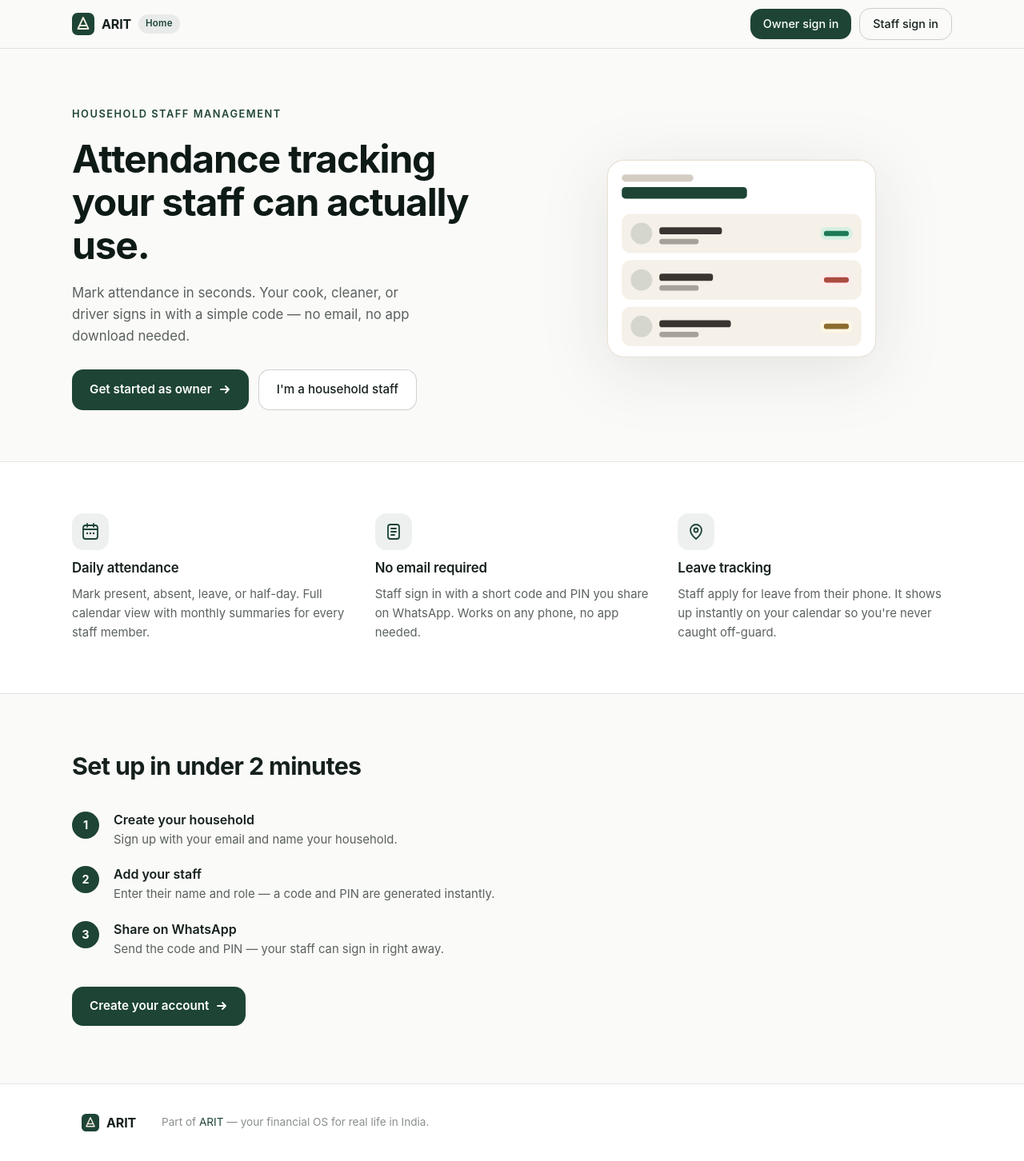
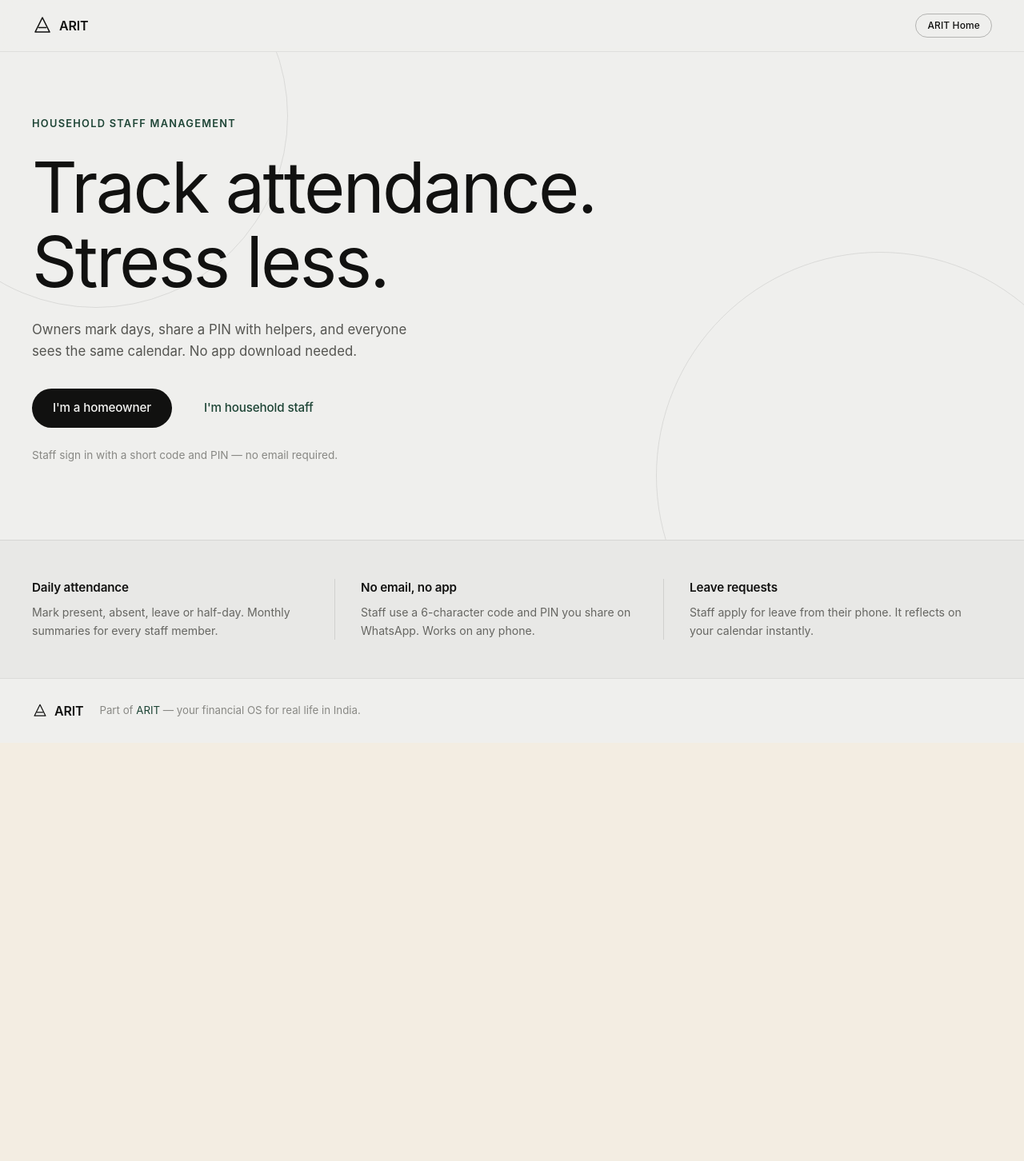
Before and after one commit to shreyanshtripathi102019/househelp-tracker, a Next.js app: page / in a window 1280 px wide. Shown: the whole page at 80% size. After the commit the page ends 929 px from the top, so only its background shows below. Built offline with nearby package versions, Linux system fonts and the light colour scheme.

Commit message:
redesign: match arit.co.in aesthetic — light grey bg, display type, outlined A, pill buttons

```diff
--- a/app/globals.css
+++ b/app/globals.css
@@ -1138,301 +1138,237 @@ select:focus-visible {
 }
 
 /* =========================================================================
-   Landing page (home.arit.co.in)
+   Landing page — matches arit.co.in aesthetic
+   Light grey bg · huge display type · outlined A mark · pill buttons
    ========================================================================= */
 
 .lp-root {
   min-height: 100vh;
-  background: #fafaf8;
-  color: var(--ink);
+  background: #efefed;
+  color: #111110;
   display: flex;
   flex-direction: column;
+  font-family: inherit;
 }
 
-/* Nav */
+/* ── Nav ── */
 .lp-nav {
   position: sticky;
   top: 0;
   z-index: 10;
-  background: rgba(250, 250, 248, 0.9);
-  backdrop-filter: blur(12px);
-  border-bottom: 1px solid var(--line);
+  background: rgba(239, 239, 237, 0.85);
+  backdrop-filter: blur(14px);
+  -webkit-backdrop-filter: blur(14px);
+  border-bottom: 1px solid rgba(0,0,0,0.07);
 }
 
 .lp-nav-inner {
-  width: min(1100px, calc(100% - 48px));
+  width: min(1200px, calc(100% - 48px));
   margin: 0 auto;
-  height: 60px;
+  height: 64px;
   display: flex;
   align-items: center;
   justify-content: space-between;
-  gap: 16px;
 }
 
 .lp-logo {
   display: flex;
   align-items: center;
-  gap: 9px;
+  gap: 8px;
   text-decoration: none;
-  color: var(--ink);
+  color: #111110;
 }
 
-.lp-logo-wordmark {
-  font-weight: 700;
+.lp-wordmark {
   font-size: 1rem;
+  font-weight: 600;
   letter-spacing: -0.01em;
+  color: #111110;
 }
 
-.lp-product-badge {
-  font-size: 0.72rem;
-  font-weight: 600;
-  color: var(--brand);
-  background: var(--brand-soft);
-  padding: 3px 9px;
+.lp-pill-tag {
+  font-size: 0.75rem;
+  font-weight: 500;
+  color: #111110;
+  border: 1px solid rgba(0,0,0,0.25);
   border-radius: 999px;
-  letter-spacing: 0.02em;
+  padding: 5px 14px;
+  letter-spacing: 0.01em;
 }
 
-.lp-nav-links {
+/* ── Hero ── */
+.lp-hero {
+  position: relative;
+  overflow: hidden;
+  flex: 1;
   display: flex;
-  align-items: center;
-  gap: 10px;
+  align-items: flex-start;
 }
 
-.lp-nav-signin {
-  font-size: 0.9rem;
-  font-weight: 500;
-  padding: 8px 16px;
-  border-radius: var(--radius-md);
-  background: var(--brand);
-  color: #fff;
-  text-decoration: none;
-  transition: background 150ms ease;
+.lp-hero-content {
+  width: min(1200px, calc(100% - 48px));
+  margin: 0 auto;
+  padding: 80px 0 96px;
+  display: grid;
+  gap: 24px;
+  position: relative;
+  z-index: 1;
 }
 
-.lp-nav-signin:hover {
-  background: var(--brand-deep);
+/* Decorative circles — matching arit.co.in */
+.lp-circle {
+  position: absolute;
+  border-radius: 50%;
+  border: 1px solid rgba(0,0,0,0.09);
+  pointer-events: none;
 }
 
-.lp-nav-signin.secondary {
-  background: transparent;
-  color: var(--ink);
-  border: 1px solid var(--line-strong);
+.lp-circle-tl {
+  width: 480px;
+  height: 480px;
+  top: -160px;
+  left: -120px;
 }
 
-.lp-nav-signin.secondary:hover {
-  background: var(--surface-soft);
-}
-
-/* Hero */
-.lp-hero {
-  width: min(1100px, calc(100% - 48px));
-  margin: 0 auto;
-  padding: 72px 0 64px;
-  display: grid;
-  grid-template-columns: 1fr 1fr;
-  gap: 48px;
-  align-items: center;
-}
-
-.lp-hero-inner {
-  display: grid;
-  gap: 20px;
+.lp-circle-br {
+  width: 560px;
+  height: 560px;
+  bottom: -200px;
+  right: -100px;
 }
 
 .lp-eyebrow {
   font-size: 0.8rem;
   font-weight: 600;
   text-transform: uppercase;
-  letter-spacing: 0.12em;
-  color: var(--brand);
+  letter-spacing: 0.1em;
+  color: #1d4435;
   margin: 0;
 }
 
 .lp-headline {
-  font-size: clamp(2rem, 4vw, 3rem);
-  font-weight: 700;
-  line-height: 1.12;
-  letter-spacing: -0.025em;
+  font-size: clamp(2.8rem, 7vw, 5.5rem);
+  font-weight: 400;
+  line-height: 1.06;
+  letter-spacing: -0.03em;
   margin: 0;
-  color: #0e1a16;
+  color: #111110;
+  max-width: 820px;
 }
 
 .lp-sub {
   font-size: 1.05rem;
-  color: var(--ink-soft);
-  line-height: 1.6;
-  max-width: 440px;
+  color: #555551;
+  line-height: 1.65;
+  max-width: 480px;
   margin: 0;
 }
 
-.lp-ctas {
+.lp-actions {
   display: flex;
   flex-wrap: wrap;
-  gap: 12px;
+  gap: 14px;
   margin-top: 8px;
 }
 
-.lp-cta-primary {
+.lp-btn-dark {
   display: inline-flex;
   align-items: center;
-  gap: 8px;
-  background: var(--brand);
-  color: #fff;
-  font-weight: 600;
+  background: #111110;
+  color: #f5f5f3;
+  font-weight: 500;
   font-size: 0.95rem;
-  padding: 13px 22px;
-  border-radius: var(--radius-md);
+  padding: 13px 26px;
+  border-radius: 999px;
   text-decoration: none;
   transition: background 150ms ease;
+  letter-spacing: -0.01em;
 }
 
-.lp-cta-primary:hover {
-  background: var(--brand-deep);
+.lp-btn-dark:hover {
+  background: #2a2a28;
 }
 
-.lp-cta-secondary {
+.lp-btn-green {
   display: inline-flex;
   align-items: center;
+  color: #1d4435;
   font-weight: 500;
   font-size: 0.95rem;
-  padding: 13px 22px;
-  border-radius: var(--radius-md);
-  border: 1px solid var(--line-strong);
-  color: var(--ink);
+  padding: 13px 26px;
+  border-radius: 999px;
   text-decoration: none;
-  background: var(--surface);
-  transition: background 150ms ease;
+  transition: color 150ms ease;
+  letter-spacing: -0.01em;
 }
 
-.lp-cta-secondary:hover {
-  background: var(--surface-soft);
+.lp-btn-green:hover {
+  color: #122c22;
 }
 
-.lp-hero-visual {
-  display: flex;
-  justify-content: center;
+.lp-footnote {
+  font-size: 0.85rem;
+  color: #888884;
+  margin: 0;
 }
 
-.lp-hero-svg {
-  width: 100%;
-  max-width: 380px;
-  filter: drop-shadow(0 16px 40px rgba(18,34,30,.1));
-  border-radius: 18px;
-}
-
-/* Features */
+/* ── Features strip ── */
 .lp-features {
-  background: var(--surface);
-  border-top: 1px solid var(--line);
-  border-bottom: 1px solid var(--line);
+  border-top: 1px solid rgba(0,0,0,0.08);
+  background: #e8e8e6;
 }
 
 .lp-features-inner {
-  width: min(1100px, calc(100% - 48px));
+  width: min(1200px, calc(100% - 48px));
   margin: 0 auto;
-  padding: 64px 0;
-  display: grid;
-  grid-template-columns: repeat(3, 1fr);
-  gap: 36px;
+  padding: 48px 0;
+  display: flex;
+  align-items: flex-start;
+  gap: 0;
 }
 
-.lp-feature {
+.lp-feat {
+  flex: 1;
   display: grid;
-  gap: 12px;
-  align-content: start;
+  gap: 8px;
+  padding: 0 32px 0 0;
 }
 
-.lp-feature-icon {
-  width: 46px;
-  height: 46px;
-  background: var(--brand-soft);
-  color: var(--brand);
-  border-radius: var(--radius-md);
-  display: flex;
-  align-items: center;
-  justify-content: center;
+.lp-feat:first-child {
+  padding-left: 0;
 }
 
-.lp-feature h3 {
-  font-size: 1.05rem;
-  font-weight: 600;
-  margin: 0;
+.lp-feat-divider {
+  width: 1px;
+  align-self: stretch;
+  background: rgba(0,0,0,0.1);
+  margin: 0 32px 0 0;
+  flex-shrink: 0;
 }
 
-.lp-feature p {
-  color: var(--ink-soft);
-  font-size: 0.93rem;
+.lp-feat-title {
+  font-size: 0.95rem;
+  font-weight: 600;
+  color: #111110;
+  margin: 0;
+  letter-spacing: -0.01em;
+}
+
+.lp-feat-body {
+  font-size: 0.88rem;
+  color: #666662;
   line-height: 1.6;
   margin: 0;
 }
 
-/* How it works */
-.lp-how {
-  width: min(1100px, calc(100% - 48px));
-  margin: 0 auto;
-  padding: 72px 0;
-}
-
-.lp-section-title {
-  font-size: clamp(1.4rem, 2.5vw, 1.9rem);
-  font-weight: 700;
-  letter-spacing: -0.02em;
-  margin: 0 0 36px;
-}
-
-.lp-steps {
-  display: grid;
-  gap: 20px;
-  max-width: 560px;
-}
-
-.lp-step {
-  display: flex;
-  gap: 18px;
-  align-items: start;
-}
-
-.lp-step-num {
-  width: 34px;
-  height: 34px;
-  min-width: 34px;
-  background: var(--brand);
-  color: #fff;
-  border-radius: 50%;
-  display: flex;
-  align-items: center;
-  justify-content: center;
-  font-weight: 700;
-  font-size: 0.9rem;
-  margin-top: 2px;
-}
-
-.lp-step strong {
-  display: block;
-  font-weight: 600;
-  margin-bottom: 2px;
-}
-
-.lp-step p {
-  color: var(--ink-soft);
-  font-size: 0.93rem;
-  margin: 0;
-}
-
-.lp-how-cta {
-  margin-top: 36px;
-}
-
-/* Footer */
+/* ── Footer ── */
 .lp-footer {
-  background: var(--surface);
-  border-top: 1px solid var(--line);
-  margin-top: auto;
+  border-top: 1px solid rgba(0,0,0,0.08);
+  background: #efefed;
 }
 
 .lp-footer-inner {
-  width: min(1100px, calc(100% - 48px));
+  width: min(1200px, calc(100% - 48px));
   margin: 0 auto;
   padding: 28px 0;
   display: flex;
@@ -1440,61 +1376,68 @@ select:focus-visible {
   gap: 20px;
 }
 
-.lp-footer-copy {
-  font-size: 0.85rem;
-  color: var(--ink-faint);
+.lp-footer-text {
+  font-size: 0.83rem;
+  color: #888884;
   margin: 0;
 }
 
-.lp-footer-copy a {
-  color: var(--brand);
+.lp-footer-text a {
+  color: #1d4435;
   text-decoration: none;
 }
 
-/* Responsive */
-@media (max-width: 860px) {
-  .lp-hero {
-    grid-template-columns: 1fr;
-    padding: 48px 0 40px;
-    gap: 36px;
+/* ── Responsive ── */
+@media (max-width: 768px) {
+  .lp-headline {
+    font-size: clamp(2.2rem, 9vw, 3.2rem);
   }
 
-  .lp-hero-visual {
-    order: -1;
-  }
-
-  .lp-hero-svg {
-    max-width: 280px;
+  .lp-hero-content {
+    padding: 56px 0 64px;
+    gap: 18px;
   }
 
   .lp-features-inner {
-    grid-template-columns: 1fr;
-    gap: 28px;
-    padding: 40px 0;
+    flex-direction: column;
+    gap: 24px;
+    padding: 32px 0;
   }
 
-  .lp-nav-signin.secondary {
-    display: none;
+  .lp-feat {
+    padding: 0;
+  }
+
+  .lp-feat-divider {
+    width: 100%;
+    height: 1px;
+    margin: 0;
+  }
+
+  .lp-circle-tl {
+    width: 300px;
+    height: 300px;
+    top: -80px;
+    left: -80px;
+  }
+
+  .lp-circle-br {
+    width: 320px;
+    height: 320px;
+    bottom: -100px;
+    right: -80px;
   }
 }
 
-@media (max-width: 520px) {
-  .lp-headline {
-    font-size: 1.7rem;
-  }
-
-  .lp-ctas {
+@media (max-width: 480px) {
+  .lp-actions {
     flex-direction: column;
-  }
-
-  .lp-cta-primary,
-  .lp-cta-secondary {
-    justify-content: center;
+    align-items: flex-start;
   }
 
   .lp-footer-inner {
     flex-direction: column;
     align-items: flex-start;
-    gap: 8px;
+    gap: 6px;
   }
 }
--- a/app/page.js
+++ b/app/page.js
@@ -7,122 +7,61 @@ export default function HomePage() {
       <header className="lp-nav">
         <div className="lp-nav-inner">
           <Link href="/" className="lp-logo" aria-label="ARIT Home">
-            <AritMark />
-            <span className="lp-logo-wordmark">ARIT</span>
-            <span className="lp-product-badge">Home</span>
+            <AritA />
+            <span className="lp-wordmark">ARIT</span>
           </Link>
-
-          <nav className="lp-nav-links">
-            <Link className="lp-nav-signin" href="/sign-in/owner">
-              Owner sign in
-            </Link>
-            <Link className="lp-nav-signin secondary" href="/sign-in/staff">
-              Staff sign in
-            </Link>
-          </nav>
+          <span className="lp-pill-tag">ARIT Home</span>
         </div>
       </header>
 
       {/* ── Hero ── */}
       <section className="lp-hero">
-        <div className="lp-hero-inner">
+        {/* decorative circles */}
+        <div className="lp-circle lp-circle-tl" aria-hidden="true" />
+        <div className="lp-circle lp-circle-br" aria-hidden="true" />
+
+        <div className="lp-hero-content">
           <p className="lp-eyebrow">Household staff management</p>
           <h1 className="lp-headline">
-            Attendance tracking<br />
-            your staff can actually use.
+            Track attendance.<br />
+            Stress less.
           </h1>
           <p className="lp-sub">
-            Mark attendance in seconds. Your cook, cleaner, or driver signs in
-            with a simple code — no email, no app download needed.
+            Owners mark days, share a PIN with helpers, and
+            everyone sees the same calendar. No app download needed.
           </p>
 
-          <div className="lp-ctas">
-            <Link className="lp-cta-primary" href="/sign-in/owner">
-              Get started as owner
-              <ArrowRight />
+          <div className="lp-actions">
+            <Link className="lp-btn-dark" href="/sign-in/owner">
+              I&apos;m a homeowner
             </Link>
-            <Link className="lp-cta-secondary" href="/sign-in/staff">
-              I&apos;m a household staff
+            <Link className="lp-btn-green" href="/sign-in/staff">
+              I&apos;m household staff
             </Link>
           </div>
-        </div>
 
-        <div className="lp-hero-visual" aria-hidden="true">
-          <HeroIllustration />
+          <p className="lp-footnote">
+            Staff sign in with a short code and PIN — no email required.
+          </p>
         </div>
       </section>
 
-      {/* ── Features ── */}
+      {/* ── Features strip ── */}
       <section className="lp-features">
         <div className="lp-features-inner">
-          <div className="lp-feature">
-            <div className="lp-feature-icon">
-              <CalendarIcon />
-            </div>
-            <h3>Daily attendance</h3>
-            <p>
-              Mark present, absent, leave, or half-day. Full calendar view with
-              monthly summaries for every staff member.
-            </p>
+          <div className="lp-feat">
+            <p className="lp-feat-title">Daily attendance</p>
+            <p className="lp-feat-body">Mark present, absent, leave or half-day. Monthly summaries for every staff member.</p>
           </div>
-
-          <div className="lp-feature">
-            <div className="lp-feature-icon">
-              <PinIcon />
-            </div>
-            <h3>No email required</h3>
-            <p>
-              Staff sign in with a short code and PIN you share on WhatsApp.
-              Works on any phone, no app needed.
-            </p>
+          <div className="lp-feat-divider" />
+          <div className="lp-feat">
+            <p className="lp-feat-title">No email, no app</p>
+            <p className="lp-feat-body">Staff use a 6-character code and PIN you share on WhatsApp. Works on any phone.</p>
           </div>
-
-          <div className="lp-feature">
-            <div className="lp-feature-icon">
-              <LeaveIcon />
-            </div>
-            <h3>Leave tracking</h3>
-            <p>
-              Staff apply for leave from their phone. It shows up instantly on
-              your calendar so you&apos;re never caught off-guard.
-            </p>
-          </div>
-        </div>
-      </section>
-
-      {/* ── How it works ── */}
-      <section className="lp-how">
-        <div className="lp-how-inner">
-          <h2 className="lp-section-title">Set up in under 2 minutes</h2>
-          <div className="lp-steps">
-            <div className="lp-step">
-              <span className="lp-step-num">1</span>
-              <div>
-                <strong>Create your household</strong>
-                <p>Sign up with your email and name your household.</p>
-              </div>
-            </div>
-            <div className="lp-step">
-              <span className="lp-step-num">2</span>
-              <div>
-                <strong>Add your staff</strong>
-                <p>Enter their name and role — a code and PIN are generated instantly.</p>
-              </div>
-            </div>
-            <div className="lp-step">
-              <span className="lp-step-num">3</span>
-              <div>
-                <strong>Share on WhatsApp</strong>
-                <p>Send the code and PIN — your staff can sign in right away.</p>
-              </div>
-            </div>
-          </div>
-
-          <div className="lp-how-cta">
-            <Link className="lp-cta-primary" href="/sign-in/owner">
-              Create your account
-              <ArrowRight />
-            </Link>
+          <div className="lp-feat-divider" />
+          <div className="lp-feat">
+            <p className="lp-feat-title">Leave requests</p>
+            <p className="lp-feat-body">Staff apply for leave from their phone. It reflects on your calendar instantly.</p>
           </div>
         </div>
       </section>
@@ -130,12 +69,12 @@ export default function HomePage() {
       {/* ── Footer ── */}
       <footer className="lp-footer">
         <div className="lp-footer-inner">
-          <Link href="https://arit.co.in" className="lp-logo small" target="_blank">
-            <AritMark small />
-            <span className="lp-logo-wordmark">ARIT</span>
+          <Link href="https://arit.co.in" className="lp-logo" target="_blank">
+            <AritA small />
+            <span className="lp-wordmark">ARIT</span>
           </Link>
-          <p className="lp-footer-copy">
-            Part of <a href="https://arit.co.in" target="_blank" rel="noopener">ARIT</a> — your financial OS for real life in India.
+          <p className="lp-footer-text">
+            Part of <a href="https://arit.co.in" target="_blank" rel="noopener noreferrer">ARIT</a> — your financial OS for real life in India.
           </p>
         </div>
       </footer>
@@ -143,96 +82,18 @@ export default function HomePage() {
   );
 }
 
-// ── Inline SVG icons ──────────────────────────────────────────────────────────
-
-function AritMark({ small }) {
-  const size = small ? 22 : 28;
+function AritA({ small }) {
+  const s = small ? 20 : 26;
   return (
-    <svg width={size} height={size} viewBox="0 0 28 28" fill="none" aria-hidden="true">
-      <rect width="28" height="28" rx="7" fill="#1d4435" />
+    <svg width={s} height={s} viewBox="0 0 26 26" fill="none" aria-hidden="true">
       <path
-        d="M14 6L20.5 20H7.5L14 6Z"
+        d="M13 3L22 21H4L13 3Z"
+        stroke="currentColor"
+        strokeWidth="1.6"
+        strokeLinejoin="round"
         fill="none"
-        stroke="#f7efe1"
-        strokeWidth="1.8"
-        strokeLinejoin="round"
       />
-      <line x1="10" y1="16" x2="18" y2="16" stroke="#f7efe1" strokeWidth="1.8" strokeLinecap="round" />
+      <line x1="8.5" y1="15.5" x2="17.5" y2="15.5" stroke="currentColor" strokeWidth="1.6" strokeLinecap="round" />
     </svg>
   );
 }
-
-function ArrowRight() {
-  return (
-    <svg width="16" height="16" viewBox="0 0 16 16" fill="none" aria-hidden="true">
-      <path d="M3 8h10M9 4l4 4-4 4" stroke="currentColor" strokeWidth="1.8" strokeLinecap="round" strokeLinejoin="round" />
-    </svg>
-  );
-}
-
-function CalendarIcon() {
-  return (
-    <svg width="24" height="24" viewBox="0 0 24 24" fill="none" aria-hidden="true">
-      <rect x="3" y="4" width="18" height="17" rx="3" stroke="currentColor" strokeWidth="1.8" />
-      <path d="M8 2v4M16 2v4M3 9h18" stroke="currentColor" strokeWidth="1.8" strokeLinecap="round" />
-      <circle cx="8" cy="14" r="1.2" fill="currentColor" />
-      <circle cx="12" cy="14" r="1.2" fill="currentColor" />
-      <circle cx="16" cy="14" r="1.2" fill="currentColor" />
-    </svg>
-  );
-}
-
-function PinIcon() {
-  return (
-    <svg width="24" height="24" viewBox="0 0 24 24" fill="none" aria-hidden="true">
-      <rect x="5" y="3" width="14" height="18" rx="3" stroke="currentColor" strokeWidth="1.8" />
-      <path d="M9 8h6M9 12h6M9 16h4" stroke="currentColor" strokeWidth="1.8" strokeLinecap="round" />
-    </svg>
-  );
-}
-
-function LeaveIcon() {
-  return (
-    <svg width="24" height="24" viewBox="0 0 24 24" fill="none" aria-hidden="true">
-      <path d="M12 3C8 3 5 6.5 5 10c0 5.25 7 11 7 11s7-5.75 7-11c0-3.5-3-7-7-7Z" stroke="currentColor" strokeWidth="1.8" />
-      <circle cx="12" cy="10" r="2.5" stroke="currentColor" strokeWidth="1.8" />
-    </svg>
-  );
-}
-
-function HeroIllustration() {
-  return (
-    <svg viewBox="0 0 340 260" fill="none" className="lp-hero-svg" aria-hidden="true">
-      {/* Card background */}
-      <rect x="20" y="20" width="300" height="220" rx="18" fill="#ffffff" stroke="#e8e0d4" strokeWidth="1" />
-
-      {/* Header row */}
-      <rect x="36" y="36" width="80" height="8" rx="4" fill="#d4cdc3" />
-      <rect x="36" y="50" width="140" height="13" rx="4" fill="#1d4435" />
-
-      {/* Staff row 1 */}
-      <rect x="36" y="80" width="268" height="44" rx="10" fill="#f5f0e8" />
-      <circle cx="58" cy="102" r="12" fill="#1d4435" opacity=".15" />
-      <rect x="78" y="95" width="70" height="8" rx="3" fill="#3a3330" />
-      <rect x="78" y="108" width="44" height="6" rx="3" fill="#a8a09a" />
-      <rect x="258" y="95" width="36" height="14" rx="6" fill="#d4f0e2" />
-      <rect x="262" y="99" width="28" height="6" rx="3" fill="#1d7a55" />
-
-      {/* Staff row 2 */}
-      <rect x="36" y="132" width="268" height="44" rx="10" fill="#f5f0e8" />
-      <circle cx="58" cy="154" r="12" fill="#1d4435" opacity=".15" />
-      <rect x="78" y="147" width="60" height="8" rx="3" fill="#3a3330" />
-      <rect x="78" y="160" width="44" height="6" rx="3" fill="#a8a09a" />
-      <rect x="258" y="147" width="36" height="14" rx="6" fill="#fdecea" />
-      <rect x="262" y="151" width="28" height="6" rx="3" fill="#ab4c3e" />
-
-      {/* Staff row 3 */}
-      <rect x="36" y="184" width="268" height="44" rx="10" fill="#f5f0e8" />
-      <circle cx="58" cy="206" r="12" fill="#1d4435" opacity=".15" />
-      <rect x="78" y="199" width="80" height="8" rx="3" fill="#3a3330" />
-      <rect x="78" y="212" width="44" height="6" rx="3" fill="#a8a09a" />
-      <rect x="258" y="199" width="36" height="14" rx="6" fill="#fef6e4" />
-      <rect x="262" y="203" width="28" height="6" rx="3" fill="#8c6c2e" />
-    </svg>
-  );
-}
```
